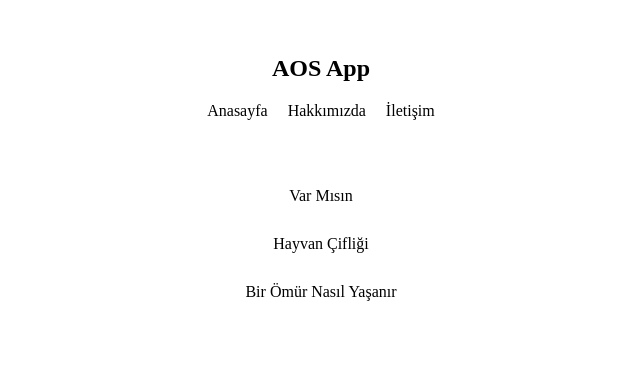
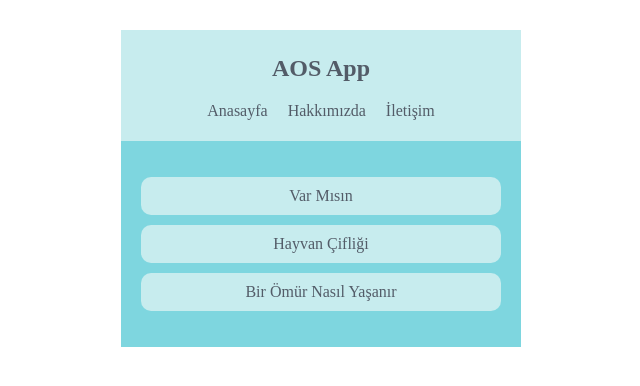
Before and after one commit to eerzik/context-app, a React (Create React App) app: page / in a window 1280 px wide. Shown: the top 386 px of the page, without its empty margins (319-959 px from the left). Built offline with nearby package versions, Linux system fonts and the light colour scheme.

Commit message:
Context Erişimi

```diff
--- a/src/Components/BookList.js
+++ b/src/Components/BookList.js
@@ -1,13 +1,20 @@
 import React, { Component } from 'react';
+import { ThemeContext } from '../contexts/ThemeContext';
+class BookList extends Component {
 
-class BookList extends Component {
+    static contextType = ThemeContext;
+
     render() {
+        const { isLightTheme, dark, light } = this.context;
+        const theme = isLightTheme ? light : dark;
+
         return (
-            <div className='book-list' >
+
+            <div className='book-list' style={{background:theme.bg,color:theme.syntax}} >
                 <ul>
-                    <li>Var Mısın</li>
-                    <li>Hayvan Çifliği</li>
-                    <li>Bir Ömür Nasıl Yaşanır</li>
+                    <li style={{background:theme.ui}} >Var Mısın</li>
+                    <li style={{background:theme.ui}}>Hayvan Çifliği</li>
+                    <li style={{background:theme.ui}}>Bir Ömür Nasıl Yaşanır</li>
                 </ul>
             </div>
         );
--- a/src/Components/Navbar.js
+++ b/src/Components/Navbar.js
@@ -1,10 +1,20 @@
 
 import React, { Component } from 'react';
+import { ThemeContext } from '../contexts/ThemeContext';
 
 class Navbar extends Component {
+
+    static contextType = ThemeContext;
+
     render() {
+
+        //  console.log(this.context);
+
+        const { isLightTheme, dark, light } = this.context;
+        const theme = isLightTheme ? light : dark;
+
         return (
-            <nav>
+            <nav style={{background:theme.ui,color:theme.syntax}} >
                 <h1>AOS App</h1>
                 <ul>
                     <li>Anasayfa</li>
```
